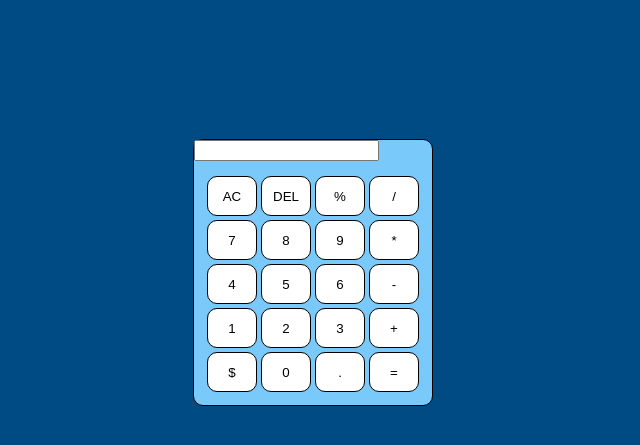
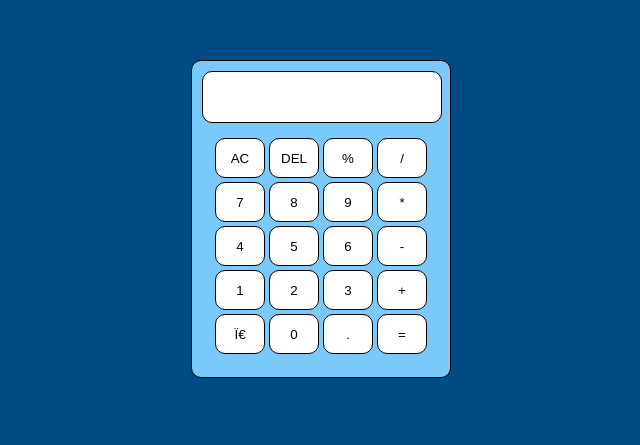
Before and after one commit to t-aswath/Kraft-Work, a plain HTML site: page calculator/cal.html in a window 1280 px wide. Shown: the part 181-626 px from the top of the page, without its empty margins (319-959 px from the left). Drawn offline with Linux system fonts and the light colour scheme.

Commit message:
Add files via upload

```diff
--- a/calculator/cal.css
+++ b/calculator/cal.css
@@ -7,11 +7,9 @@ body {
 
 .container {
   background: #79c9fa;
-  position: absolute;
-  top: 40%;
-  left: 40%;
   border-radius: 10px;
   border: 1px solid black;
+  padding: 10px;
 }
 
 #calc {
@@ -29,3 +27,20 @@ body {
 .bt:hover {
   background: whitesmoke;
 }
+
+.display {
+  font-size: 20px;
+  background: white;
+  width: 100%;
+  height: 50px;
+  border-radius: 10px;
+  border: 1px solid black;
+}
+
+.out {
+  height: 100%;
+  display: flex;
+  flex-direction: column;
+  justify-content: center;
+  align-items: center;
+}
--- a/calculator/cal.html
+++ b/calculator/cal.html
@@ -4,49 +4,210 @@
     <meta name="viewport" content="width=device width,initial-size=1" />
     <link rel="stylesheet" href="cal.css" />
     <title>Kraft Work | Calculator</title>
+    <script src="cal.js" defer></script>
   </head>
   <body>
+    <div class="out">
       <div class="container">
-      <div class="display"></div>
+        <div id="display" class="display"></div>
         <div class="numpad">
           <table id="calc">
             <tbody>
+              <tr></tr>
               <tr>
-              <input type="text" name="Input" id="display" />
+                <td>
+                  <button
+                    onclick="handleAppend(this.innerText)"
+                    class="bt"
+                    type="button"
+                  >
+                    AC
+                  </button>
+                </td>
+                <td>
+                  <button
+                    onclick="handleAppend(this.innerText)"
+                    class="bt"
+                    type="button"
+                  >
+                    DEL
+                  </button>
+                </td>
+                <td>
+                  <button
+                    onclick="handleAppend(this.innerText)"
+                    class="bt"
+                    type="button"
+                  >
+                    %
+                  </button>
+                </td>
+                <td>
+                  <button
+                    onclick="handleAppend(this.innerText)"
+                    class="bt"
+                    type="button"
+                  >
+                    /
+                  </button>
+                </td>
               </tr>
               <tr>
-              <td><button class="bt" type="button">AC</button></td>
-              <td><button class="bt" type="button">DEL</button></td>
-              <td><button class="bt" type="button">%</button></td>
-              <td><button class="bt" type="button">/</button></td>
+                <td>
+                  <button
+                    onclick="handleAppend(this.innerText)"
+                    class="bt"
+                    type="button"
+                  >
+                    7
+                  </button>
+                </td>
+                <td>
+                  <button
+                    onclick="handleAppend(this.innerText)"
+                    class="bt"
+                    type="button"
+                  >
+                    8
+                  </button>
+                </td>
+                <td>
+                  <button
+                    onclick="handleAppend(this.innerText)"
+                    class="bt"
+                    type="button"
+                  >
+                    9
+                  </button>
+                </td>
+                <td>
+                  <button
+                    onclick="handleAppend(this.innerText)"
+                    class="bt"
+                    type="button"
+                  >
+                    *
+                  </button>
+                </td>
               </tr>
               <tr>
-              <td><button class="bt" type="button">7</button></td>
-              <td><button class="bt" type="button">8</button></td>
-              <td><button class="bt" type="button">9</button></td>
-              <td><button class="bt" type="button">*</button></td>
+                <td>
+                  <button
+                    onclick="handleAppend(this.innerText)"
+                    class="bt"
+                    type="button"
+                  >
+                    4
+                  </button>
+                </td>
+                <td>
+                  <button
+                    onclick="handleAppend(this.innerText)"
+                    class="bt"
+                    type="button"
+                  >
+                    5
+                  </button>
+                </td>
+                <td>
+                  <button
+                    onclick="handleAppend(this.innerText)"
+                    class="bt"
+                    type="button"
+                  >
+                    6
+                  </button>
+                </td>
+                <td>
+                  <button
+                    onclick="handleAppend(this.innerText)"
+                    class="bt"
+                    type="button"
+                  >
+                    -
+                  </button>
+                </td>
               </tr>
               <tr>
-              <td><button class="bt" type="button">4</button></td>
-              <td><button class="bt" type="button">5</button></td>
-              <td><button class="bt" type="button">6</button></td>
-              <td><button class="bt" type="button">-</button></td>
+                <td>
+                  <button
+                    onclick="handleAppend(this.innerText)"
+                    class="bt"
+                    type="button"
+                  >
+                    1
+                  </button>
+                </td>
+                <td>
+                  <button
+                    onclick="handleAppend(this.innerText)"
+                    class="bt"
+                    type="button"
+                  >
+                    2
+                  </button>
+                </td>
+                <td>
+                  <button
+                    onclick="handleAppend(this.innerText)"
+                    class="bt"
+                    type="button"
+                  >
+                    3
+                  </button>
+                </td>
+                <td>
+                  <button
+                    onclick="handleAppend(this.innerText)"
+                    class="bt"
+                    type="button"
+                  >
+                    +
+                  </button>
+                </td>
               </tr>
               <tr>
-              <td><button class="bt" type="button">1</button></td>
-              <td><button class="bt" type="button">2</button></td>
-              <td><button class="bt" type="button">3</button></td>
-              <td><button class="bt" type="button">+</button></td>
-            </tr>
-            <tr>
-              <td><button class="bt" type="button">$</button></td>
-              <td><button class="bt" type="button">0</button></td>
-              <td><button class="bt" type="button">.</button></td>
-              <td><button class="bt" type="button">=</button></td>
+                <td>
+                  <button
+                    onclick="handleAppend(this.innerText)"
+                    class="bt"
+                    type="button"
+                  >
+                    π
+                  </button>
+                </td>
+                <td>
+                  <button
+                    onclick="handleAppend(this.innerText)"
+                    class="bt"
+                    type="button"
+                  >
+                    0
+                  </button>
+                </td>
+                <td>
+                  <button
+                    onclick="handleAppend(this.innerText)"
+                    class="bt"
+                    type="button"
+                  >
+                    .
+                  </button>
+                </td>
+                <td>
+                  <button
+                    onclick="handleAppend(this.innerText)"
+                    class="bt"
+                    type="button"
+                  >
+                    =
+                  </button>
+                </td>
               </tr>
             </tbody>
           </table>
         </div>
       </div>
+    </div>
   </body>
 </html>
--- a/calculator/cal.js
+++ b/calculator/cal.js
@@ -0,0 +1,17 @@
+const handleAppend = (value) => {
+  let display = document.getElementById("display");
+  if (value === "=") {
+    display.innerText = eval(display.innerText);
+  } else if (value === "AC") {
+    display.innerText = "";
+  } else if (value === "DEL") {
+    display.innerText = display.innerText.slice(
+      0,
+      display.innerText.length - 1
+    );
+  } else if (value === "π") {
+    display.innerText += "3.14";
+  } else {
+    display.innerText += value;
+  }
+};
```
Also changed, not shown: bookmarks/bk.css (+37 -0 lines), bookmarks/bk.html (+11 -3 lines), bookmarks/bk.js (+11 -0 lines). Lines whose indentation alone changed are shown as unchanged.
